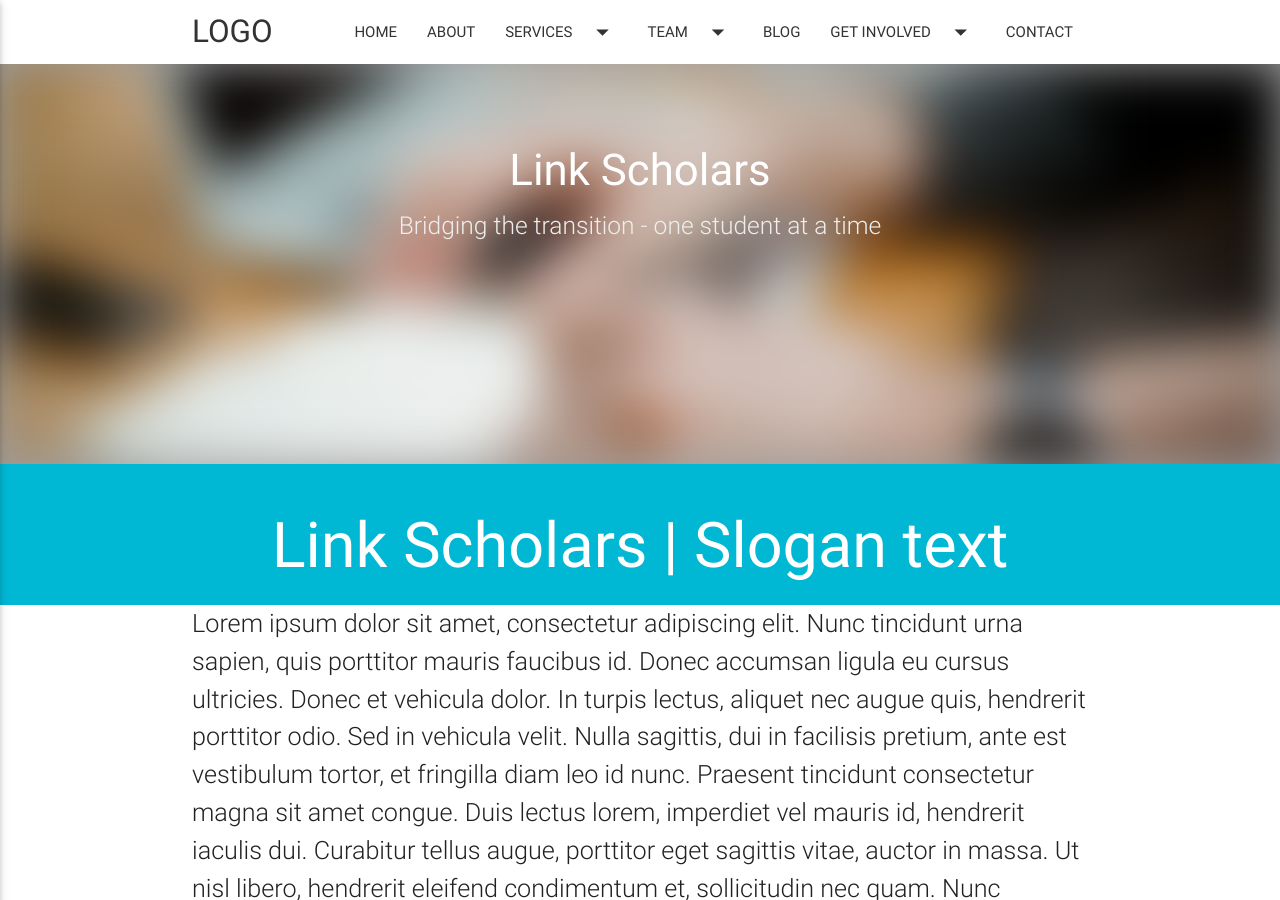
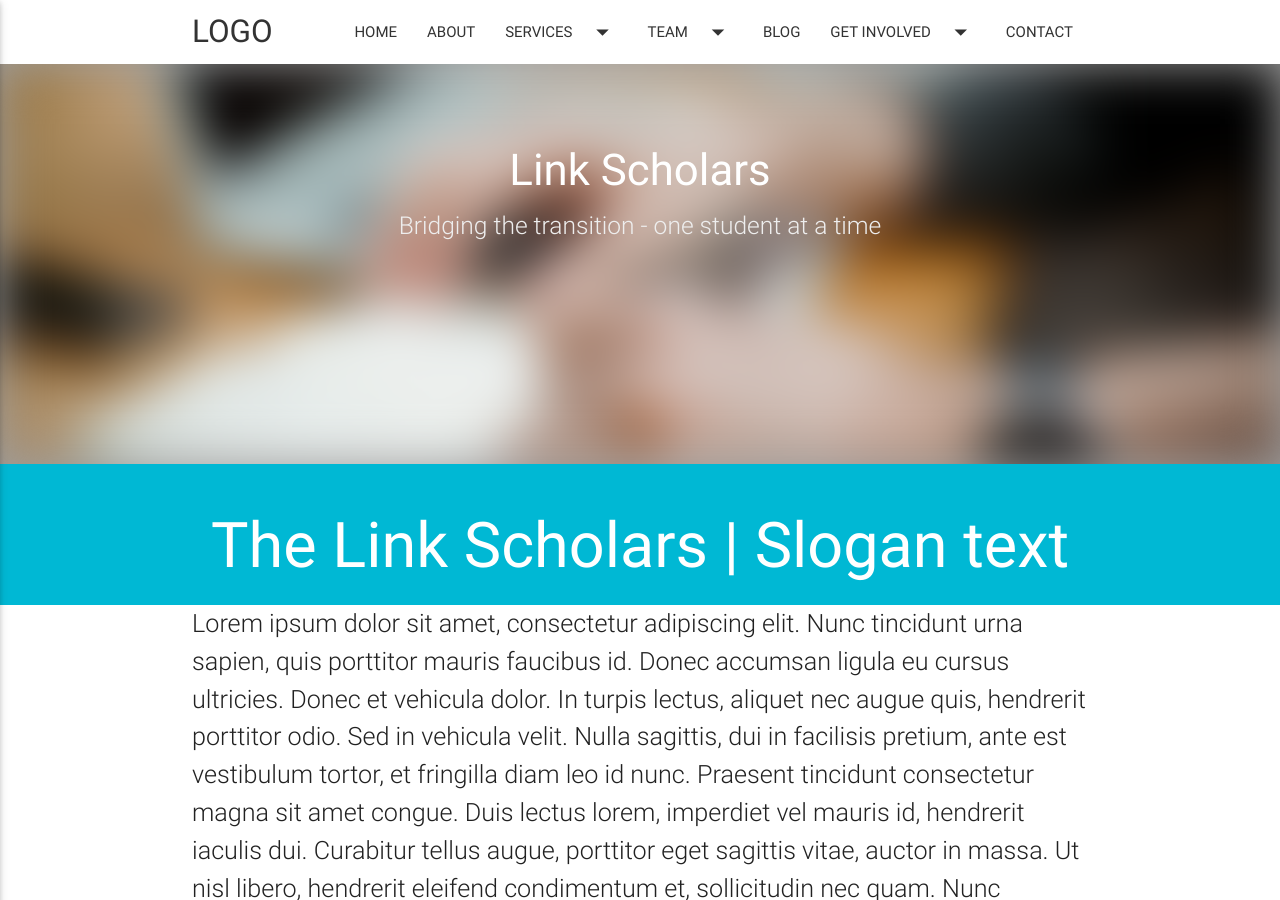
Before and after one commit to waffle-iron/thelinkscholars.github.io, a Jekyll site: the page built from index.html, in a window 1280 px wide and 900 px high. Built offline with Jekyll 4.4.1, drawn with Linux system fonts in a browser that asks for light colours; nearby versions of some CDN libraries; Markdown is read by kramdown in place of the engine named in the settings; the list of posts is cut into pages by our own code.

Commit message:
Update branding

```diff
--- a/_includes/header.html
+++ b/_includes/header.html
@@ -3,7 +3,7 @@
 	<head>
 		<meta http-equiv="Content-Type" content="text/html; charset=UTF-8"/>
 		<meta name="viewport" content="width=device-width, initial-scale=1, maximum-scale=1.0"/>
-		<title>{% if page.html_title %}{{ page.html_title }} • {% endif %}Link Scholars</title>
+		<title>{% if page.html_title %}{{ page.html_title }} • {% endif %} The Link Scholars</title>
 		<link href="https://fonts.googleapis.com/icon?family=Material+Icons" rel="stylesheet">
 		<link href="/assets/material/css/materialize.min.css" type="text/css" rel="stylesheet" media="screen,projection"/>
 		<link href="/assets/css/global.css" type="text/css" rel="stylesheet" media="screen,projection"/>
--- a/index.html
+++ b/index.html
@@ -5,7 +5,7 @@ hero-title: Link Scholars
 hero-caption: Bridging the transition - one student at a time
 ---
 			<div class="section row cyan accent-4 no-pad-bot">
-				<h1 class="white-text text-darken-4 center">Link Scholars | Slogan text</h1>
+				<h1 class="white-text text-darken-4 center">The Link Scholars | Slogan text</h1>
 				<div class="white">
 					<p class="flow-text container">
 						{{About text}} Lorem ipsum dolor sit amet, consectetur adipiscing elit. Nunc tincidunt urna sapien, quis porttitor mauris faucibus id. Donec accumsan ligula eu cursus ultricies. Donec et vehicula dolor. In turpis lectus, aliquet nec augue quis, hendrerit porttitor odio. Sed in vehicula velit. Nulla sagittis, dui in facilisis pretium, ante est vestibulum tortor, et fringilla diam leo id nunc. Praesent tincidunt consectetur magna sit amet congue. Duis lectus lorem, imperdiet vel mauris id, hendrerit iaculis dui. Curabitur tellus augue, porttitor eget sagittis vitae, auctor in massa. Ut nisl libero, hendrerit eleifend condimentum et, sollicitudin nec quam. Nunc placerat, augue quis facilisis ultricies, sapien velit auctor mauris, vitae sagittis odio justo eget risus. Vestibulum eu eros aliquam, elementum ipsum at, aliquam nisl. Donec pretium, nisi sit amet rhoncus lacinia, est ante vestibulum neque, ut lobortis sapien diam non eros.
```
